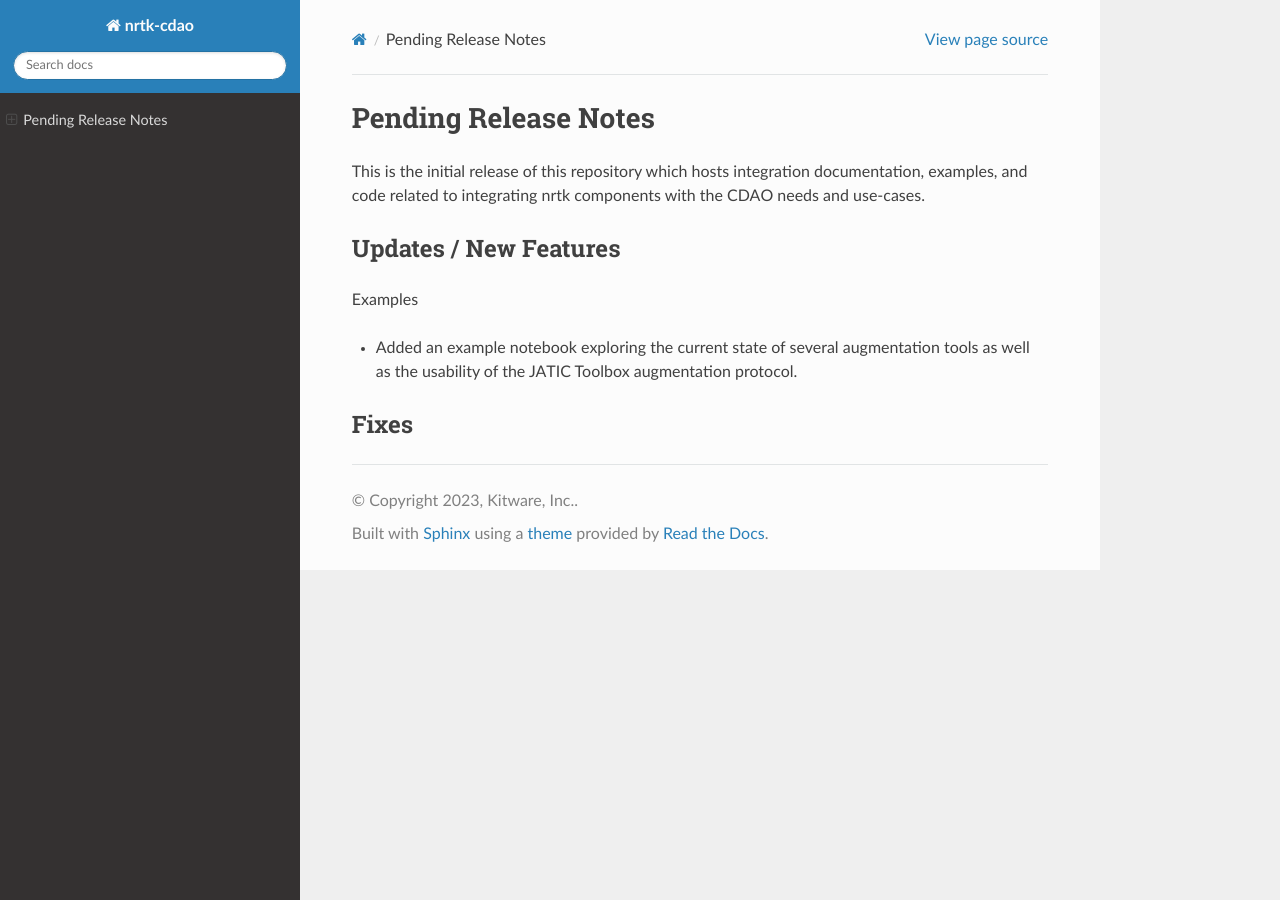
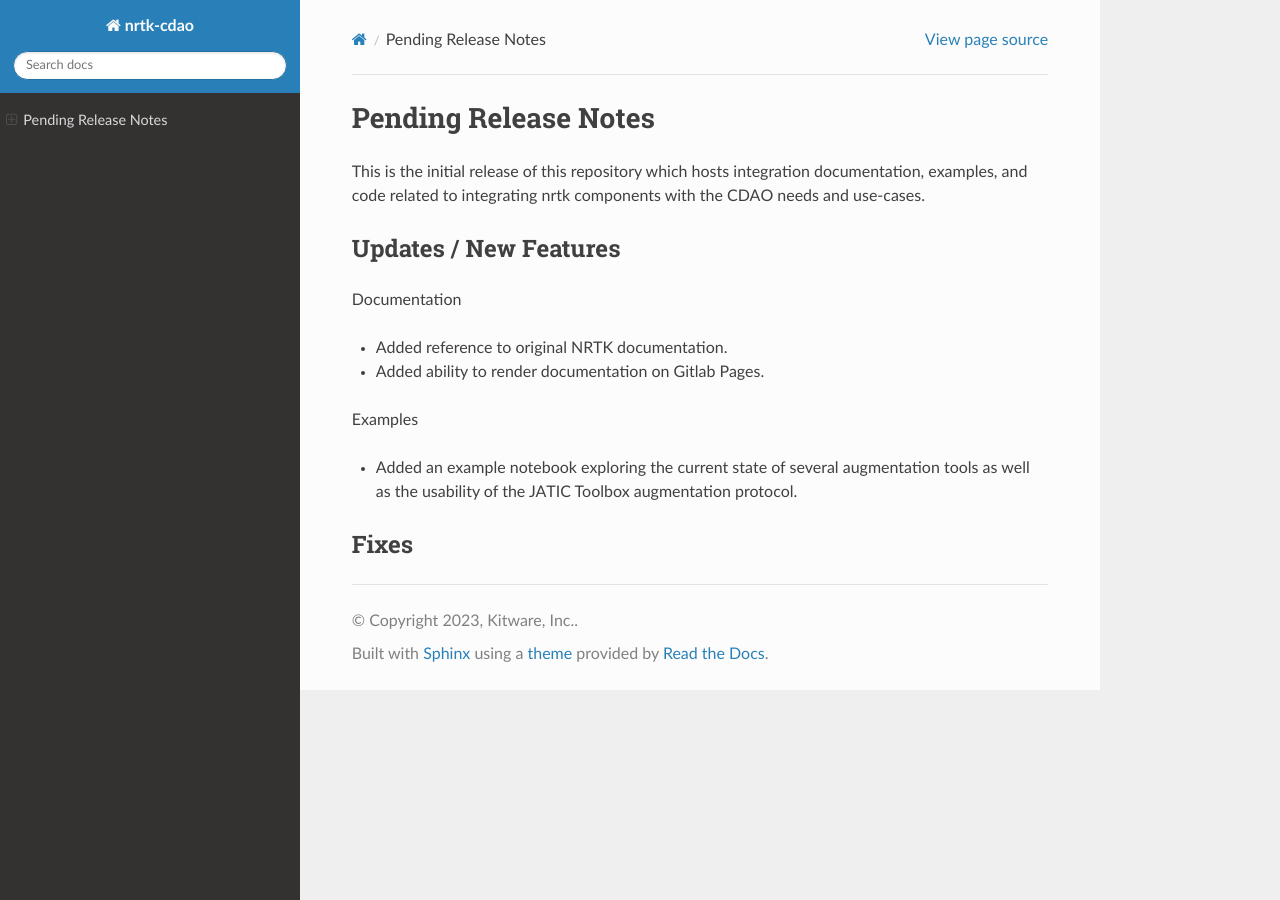
Before and after one commit to Kitware/nrtk-jatic, a Sphinx documentation site: the page built from docs/release_notes/pending_release.rst, in a window 1280 px wide. Built offline with Sphinx 7.4.7 and the Read the Docs theme 2.0.0, drawn with Linux system fonts in a browser that asks for light colours; pages that are not in the unit, such as notebooks, are missing from menus.

Commit message:
Dev/add baseline docs

```diff
--- a/docs/conf.py
+++ b/docs/conf.py
@@ -27,6 +27,10 @@ copyright = '2023, Kitware, Inc.'
 author = 'Kitware, Inc.'
 release = nrtk_cdao.__version__
 
+site_url = "https://jatic.pages.jatic.net/kitware/nrtk-cdao/"
+repo_url = "https://gitlab.jatic.net/jatic/kitware/nrtk-cdao"
+repo_name = "nrtk-cdao"
+
 
 # -- General configuration ---------------------------------------------------
 # https://www.sphinx-doc.org/en/master/usage/configuration.html#general-configuration
--- a/docs/index.rst
+++ b/docs/index.rst
@@ -4,7 +4,8 @@
    contain the root `toctree` directive.
 
 Welcome to nrtk-cdao's documentation!
-================================
+=====================================
+This is an extension of the Natural Robustness Toolkit (NRTK) for CDAO. This documentation will only contain information exclusive to the CDAO extention of NRTK. Documentation for NRTK can be found `here <https://jatic.pages.jatic.net/kitware/nrtk/index.html>`_.
 
 .. toctree::
    :maxdepth: 2
--- a/docs/release_notes/pending_release.rst
+++ b/docs/release_notes/pending_release.rst
@@ -9,6 +9,12 @@ components with the CDAO needs and use-cases.
 Updates / New Features
 ----------------------
 
+Documentation
+
+* Added reference to original NRTK documentation.
+
+* Added ability to render documentation on Gitlab Pages.
+
 Examples
 
 * Added an example notebook exploring the current state of several augmentation
--- a/docs/releasing/release_process.rst
+++ b/docs/releasing/release_process.rst
@@ -1,5 +1,5 @@
 Steps of the nrtk-cdao Release Process
-=================================
+======================================
 Three types of releases are expected to occur:
   - major
   - minor
@@ -63,7 +63,7 @@ and functionalities.
       $ git merge --log --no-ff upstream/release
       $ git push upstream master
 
-8. `Draft a new release on GitHub`_ for the new version.
+8. `Draft a new release on GitLab`_ for the new version.
 
 Patch Release
 ^^^^^^^^^^^^^
@@ -119,7 +119,7 @@ If a patch release for an older release version is being created, see the
       $ git merge --log --no-ff upstream/release
       $ git push upstream master
 
-8. `Draft a new release on GitHub`_ for the new version.
+8. `Draft a new release on GitLab`_ for the new version.
 
 Patching an Older Release
 """""""""""""""""""""""""
```
Also changed, not shown: .gitlab-ci.yml.
